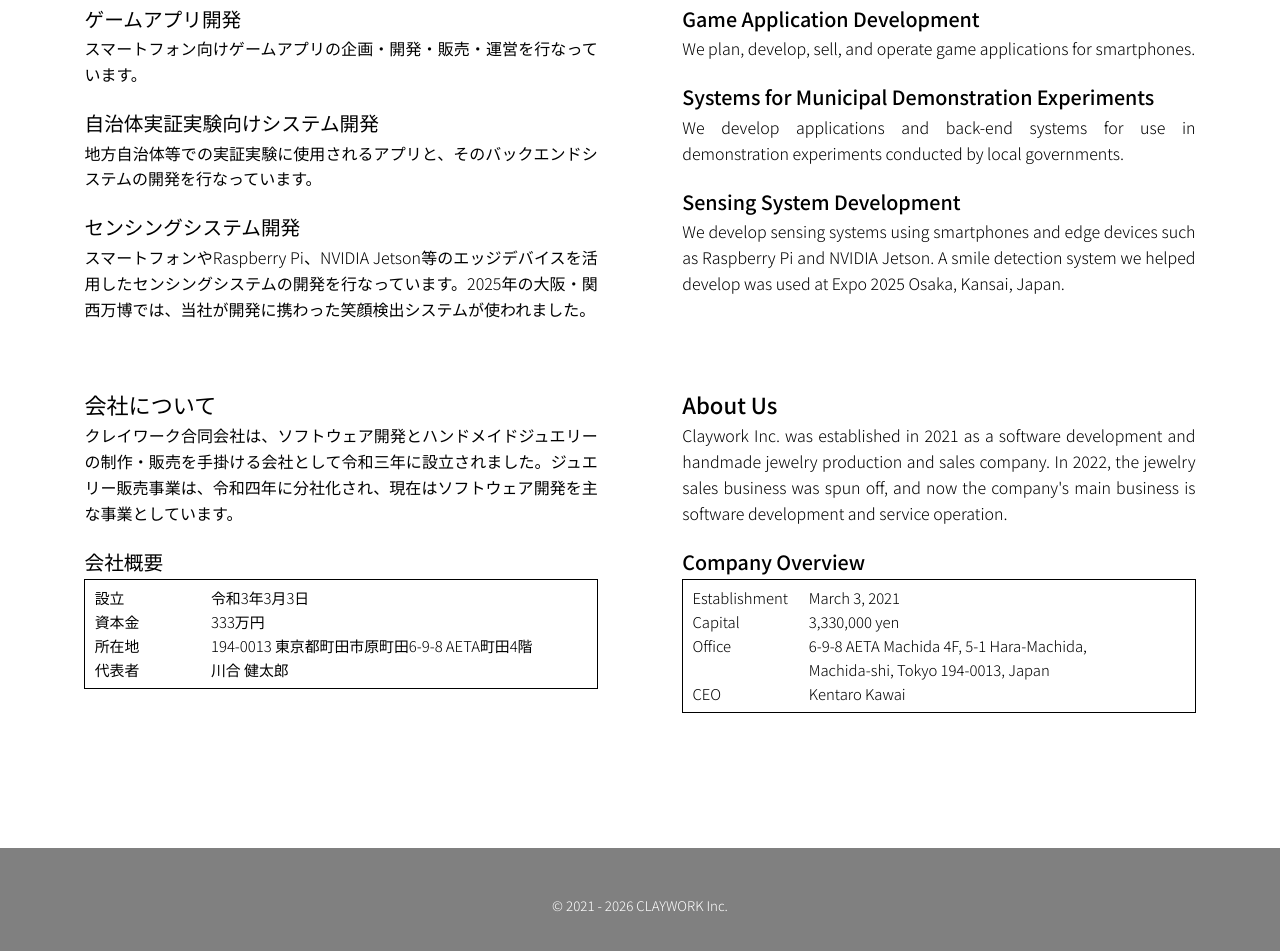
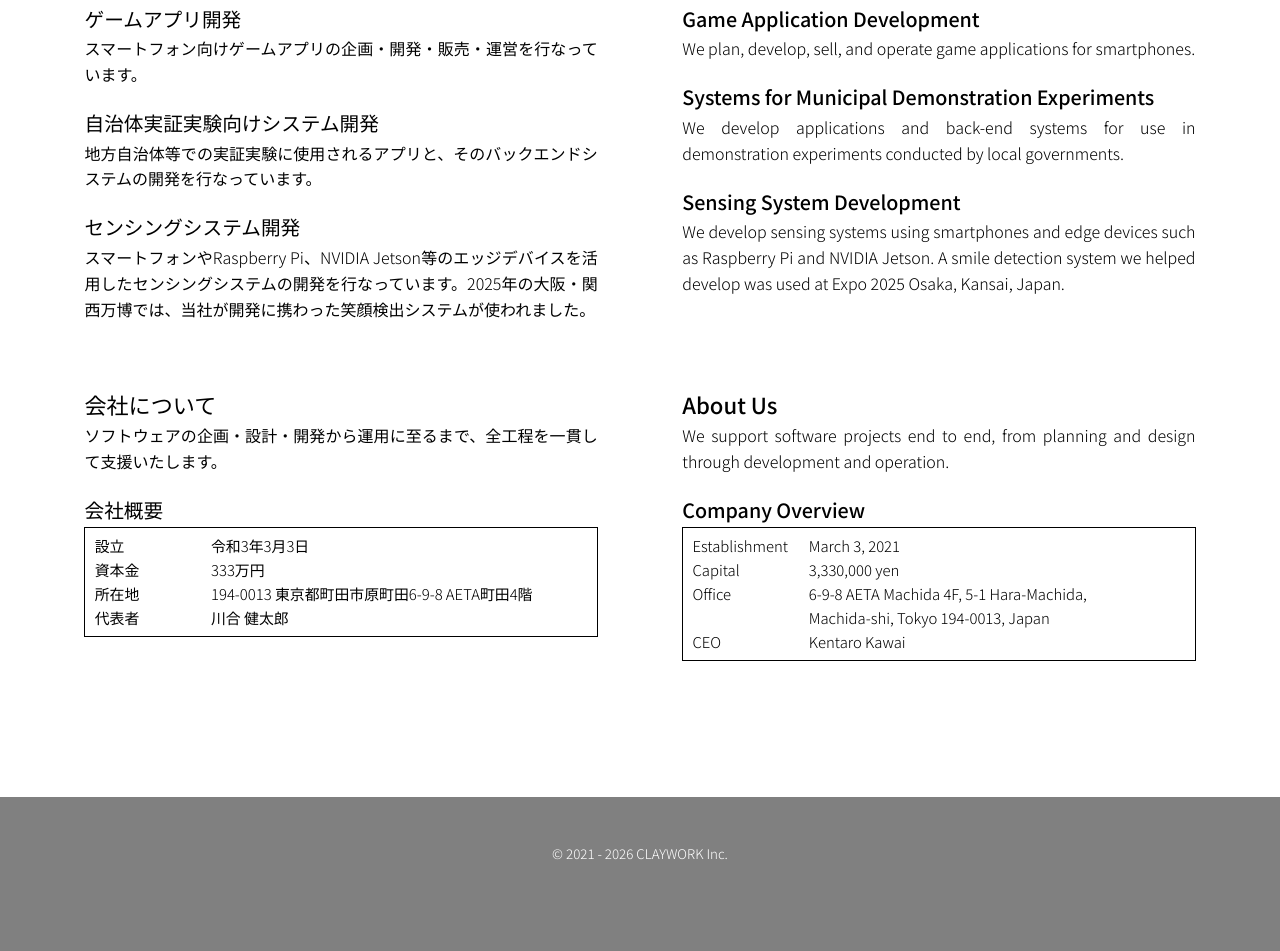
Before and after one commit to CLAYWORK-Inc/CLAYWORK-Inc.github.io, a plain HTML site: page index.html in a window 1280 px wide. Shown: the part 684-1635 px from the top of the page. Drawn offline with Linux system fonts and the light colour scheme.

Commit message:
Update company introduction

```diff
--- a/index.html
+++ b/index.html
@@ -72,7 +72,7 @@
     <section>
       <section>
         <h2>会社について</h2>
-        <p>クレイワーク合同会社は、ソフトウェア開発とハンドメイドジュエリーの制作・販売を手掛ける会社として令和三年に設立されました。ジュエリー販売事業は、令和四年に分社化され、現在はソフトウェア開発を主な事業としています。</p>
+        <p>ソフトウェアの企画・設計・開発から運用に至るまで、全工程を一貫して支援いたします。</p>
         <section>
           <h3>会社概要</h3>
           <dl>
@@ -86,7 +86,7 @@
 
       <section>
         <h2>About Us</h2>
-        <p>Claywork Inc. was established in 2021 as a software development and handmade jewelry production and sales company. In 2022, the jewelry sales business was spun off, and now the company's main business is software development and service operation.</p>
+        <p>We support software projects end to end, from planning and design through development and operation.</p>
         <section>
         <h3>Company Overview</h3>
           <dl>
```
